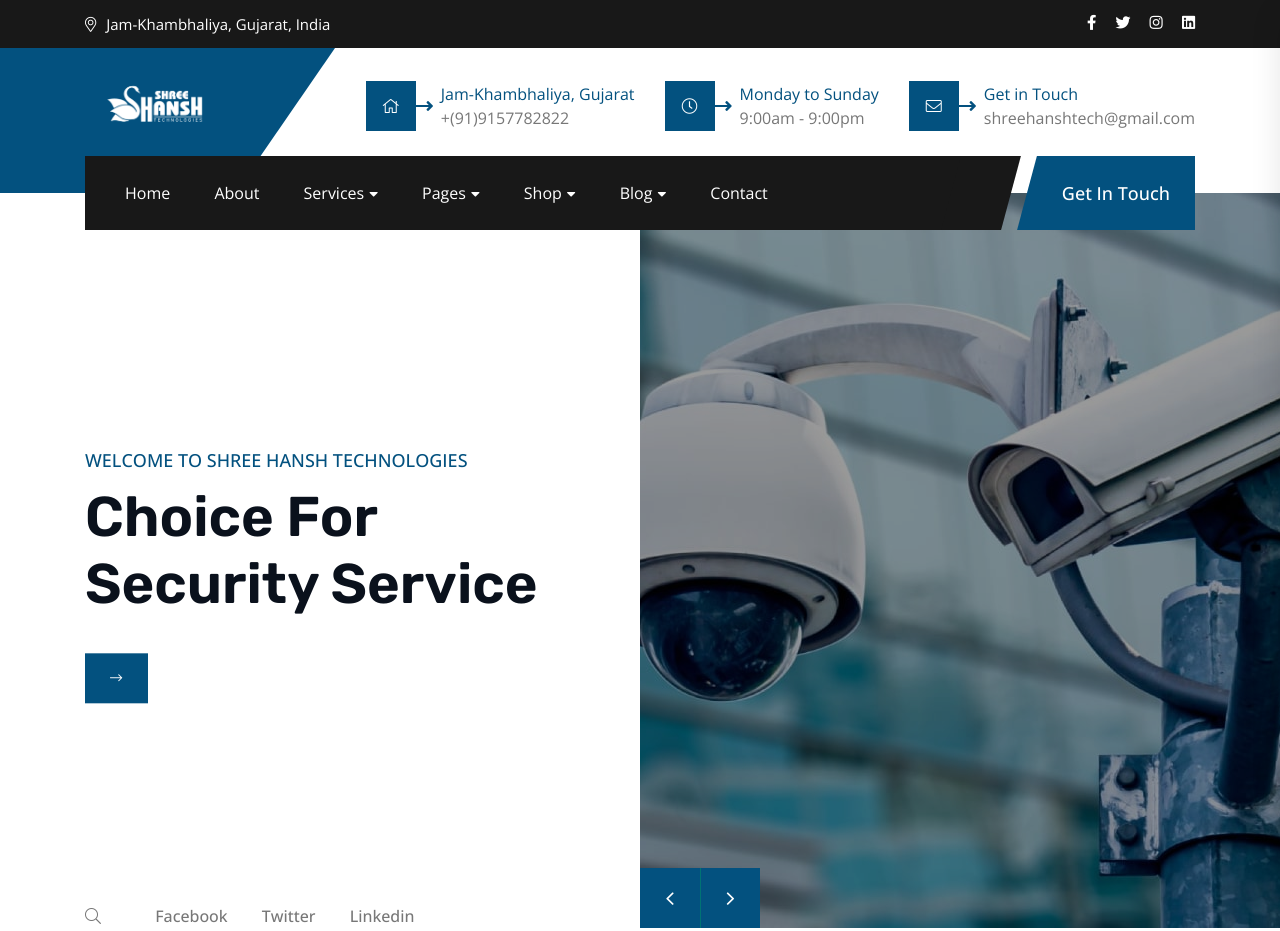
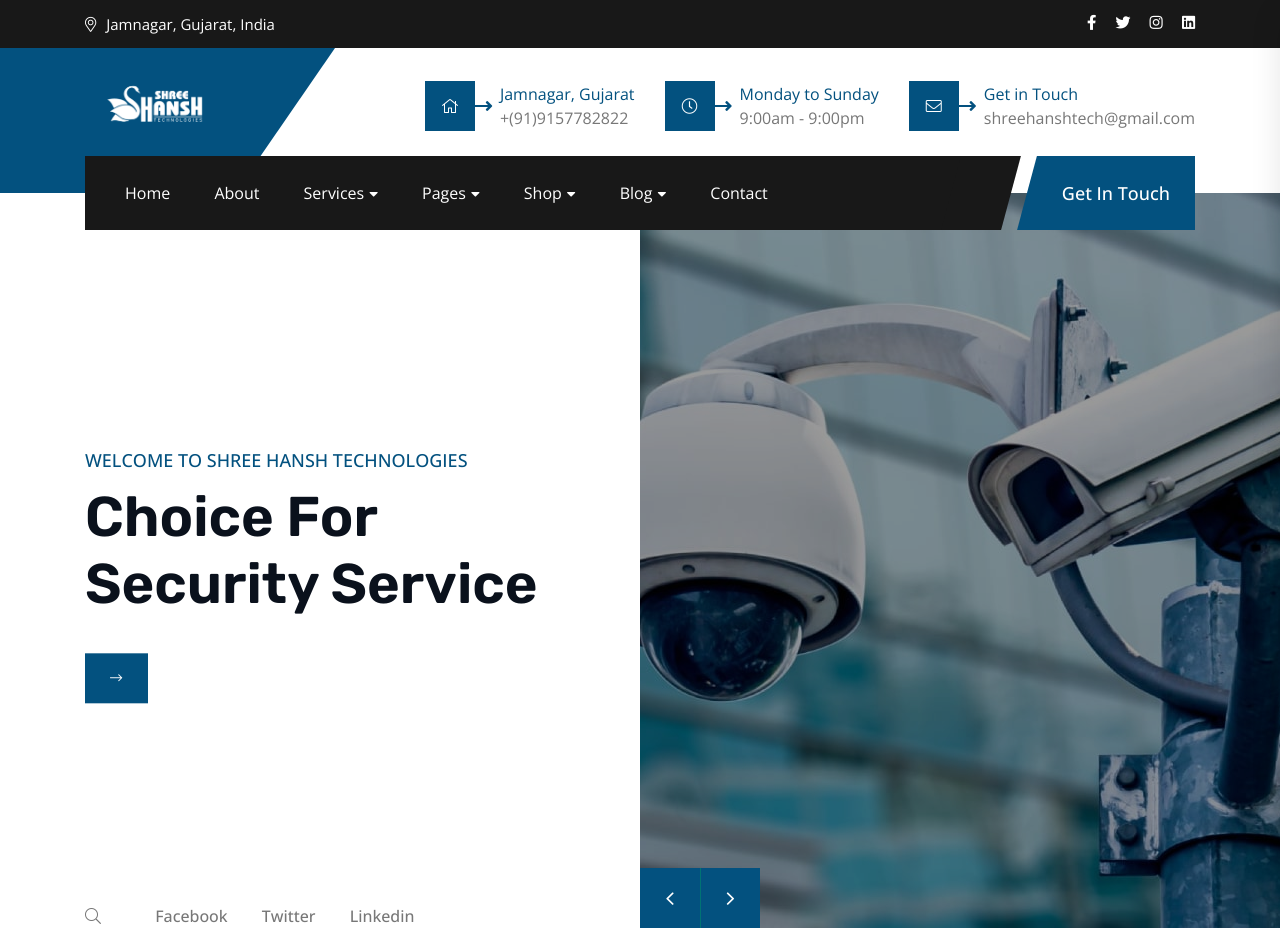
Before and after one commit to ShreeHansh/SHTechNewTheme, a plain HTML site: page index.html in a window 1280 px wide. Shown: the top 931 px of the page. Drawn offline with nearby package versions, Linux system fonts and the light colour scheme; animation ran at ten frames a second; files whose address does not match are found by name.

Commit message:
Update index.html

```diff
--- a/index.html
+++ b/index.html
@@ -48,7 +48,7 @@
             <div class="sidebar-contact-wrapper mt-40">
                 <div class="sidebar-contact mb-40">
                     <h4 class="sidebar-contact-title">Contact Info</h4>
-                    <span class="sidebar-address"><i class="fal fa-map-marker-alt"></i><span>Jam-Khambhaliya, Gujarat, India</span> </span>
+                    <span class="sidebar-address"><i class="fal fa-map-marker-alt"></i><span>Jamnagar, Gujarat, India</span> </span>
                     <a href="tel:+919157782822"><i class="fal fa-phone"></i><span>+(91)9157782822</span></a>
                     <a href="mailto:shreehanshtech@gmail.com" class="theme-3"><i class="fal fa-envelope"></i><span><span>shreehanshtech@gmail.com</span></span></a>
                 </div>
@@ -84,7 +84,7 @@
                         <div class="row">
                             <div class="col-lg-6 col-md-8">
                                 <div class="header-topbar-info">
-                                    <p><i class="fal fa-map-marker-alt"></i>Jam-Khambhaliya, Gujarat, India</p>
+                                    <p><i class="fal fa-map-marker-alt"></i>Jamnagar, Gujarat, India</p>
                                 </div>
                             </div>
                             <div class="col-lg-6 col-md-4">
@@ -112,7 +112,7 @@
                                         <i class="fal fa-home"></i>
                                     </div>
                                     <div class="info">
-                                        <span>Jam-Khambhaliya, Gujarat</span>
+                                        <span>Jamnagar, Gujarat</span>
                                         <a class="info-content" href="tel:+919157782822 ">+(91)9157782822</a>
                                     </div>
                                 </div>
@@ -1260,7 +1260,7 @@
                                                 <i class="fal fa-map-signs"></i>
                                             </div>
                                             <div class="address-info contact-info">
-                                                <p>Jam-Khambhaliya, Gujarat, India</p>
+                                                <p>Jamnagar, Gujarat, India</p>
                                             </div>
                                         </div>
                                         <div class="footer-contact-item phone">
```
